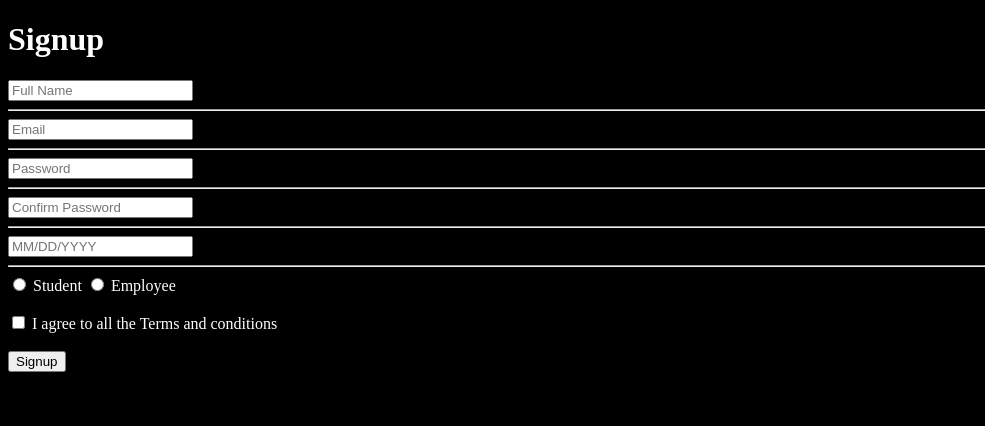
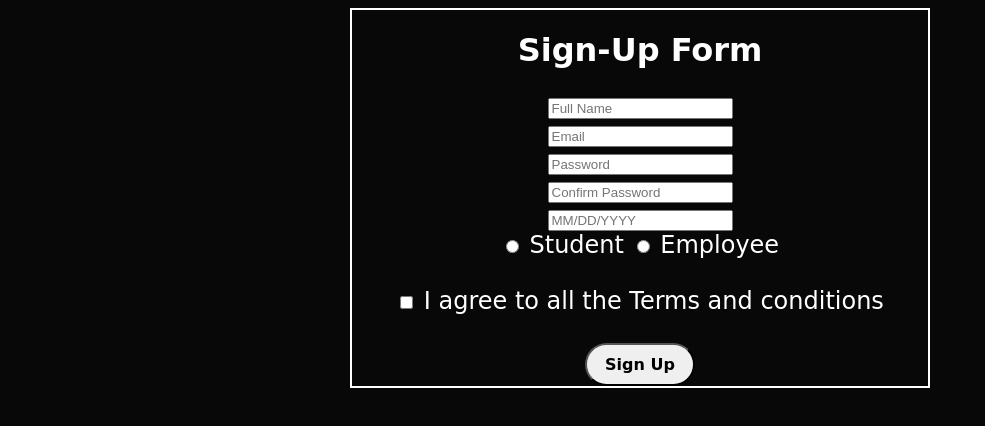
Before and after one commit to Sahoo-Sambit/Form, a plain HTML site: page index.html in a window 1280 px wide. Shown: the whole page, without its empty margins (0-985 px from the left). Drawn offline with Linux system fonts and the light colour scheme.

Commit message:
first commit

```diff
--- a/index.html
+++ b/index.html
@@ -5,25 +5,26 @@
     <meta http-equiv="X-UA-Compatible" content="IE=edge">
     <meta name="viewport" content="width=device-width, initial-scale=1.0">
     <title>Sign Up</title>
-    <link rel="icon" type="image/x-icon" href="/favico.png">
+    <link rel="icon" type="image/png" href="favico.png">
     <link rel="stylesheet" href="style.css">
 </head>
 <body>
+    <div>
     <header>
-        <h1>Signup</h1>
+        <h1>Sign-Up Form</h1>
     </header>
     <main>
         <form action="ssahoo.sambit@gmail.com">
               <input type="text" class="form" placeholder="Full Name" name="fullname" required>
-              <br><hr>
+              <br>
               <input type="email" class="form" placeholder="Email" name="Email" required>
-              <br><hr>
+              <br>
               <input type="password" class="form" placeholder="Password" name="password" required>
-              <br><hr>
+              <br>
               <input type="password" class="form" placeholder="Confirm Password" name="confirm password" required>
-              <br><hr>
+              <br>
               <input type="text" class="form" placeholder="MM/DD/YYYY" name="dob" required="">
-              <br><hr>
+              <br>
               <input type="radio" class="radio" name="category" id="Student" value="Student" required>
               <label for="student">Student</label>
               <input type="radio" class="radio" name="category" id="Employee">
@@ -32,9 +33,10 @@
               <input type="checkbox" name="check" required>
               <label for="terms">I agree to all the Terms and conditions</label>
               <br><br>
-              <button type="submit" value="signup" class="button">Signup</button>
+              <button type="submit" value="signup" class="button"><b>Sign Up</b></button>
           </form>
     </main>
+    </div>
     <footer>
 
     </footer>
--- a/style.css
+++ b/style.css
@@ -1,12 +1,29 @@
 body{
-    background-color: black;
+    margin-bottom: 500px;
+    background-color: rgb(8, 8, 8);
+    border: 2px solid white;
+    margin-left: 350px;
+    margin-right: 350px;
 }
 form{
+    text-align: center;
     color: white;
-    font-family: 'Times New Roman', Times, serif;
-    font-weight: 500;
+    font-family: cursive;
+    font-size: x-large;
 }
 h1{
+    text-align: center;
     color: white;
-    font-family:'Times New Roman', Times, serif;
+    font-family: cursive;
 }
+.div{
+    align-items: center;
+}
+button{
+    width: 110px;
+    text-align: center;
+    font-family: cursive;
+    font-size: 16px;
+    padding: 10px;
+    border-radius: 25px;
+}
```
